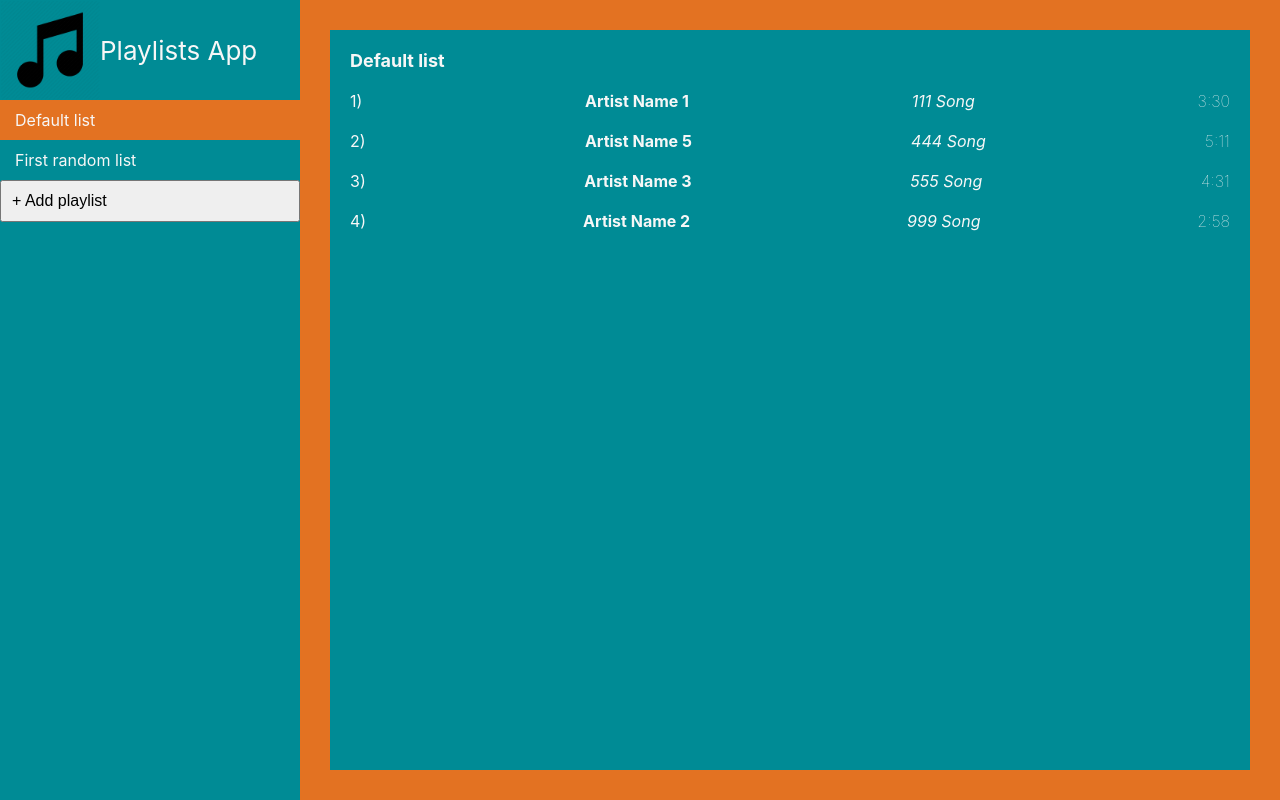
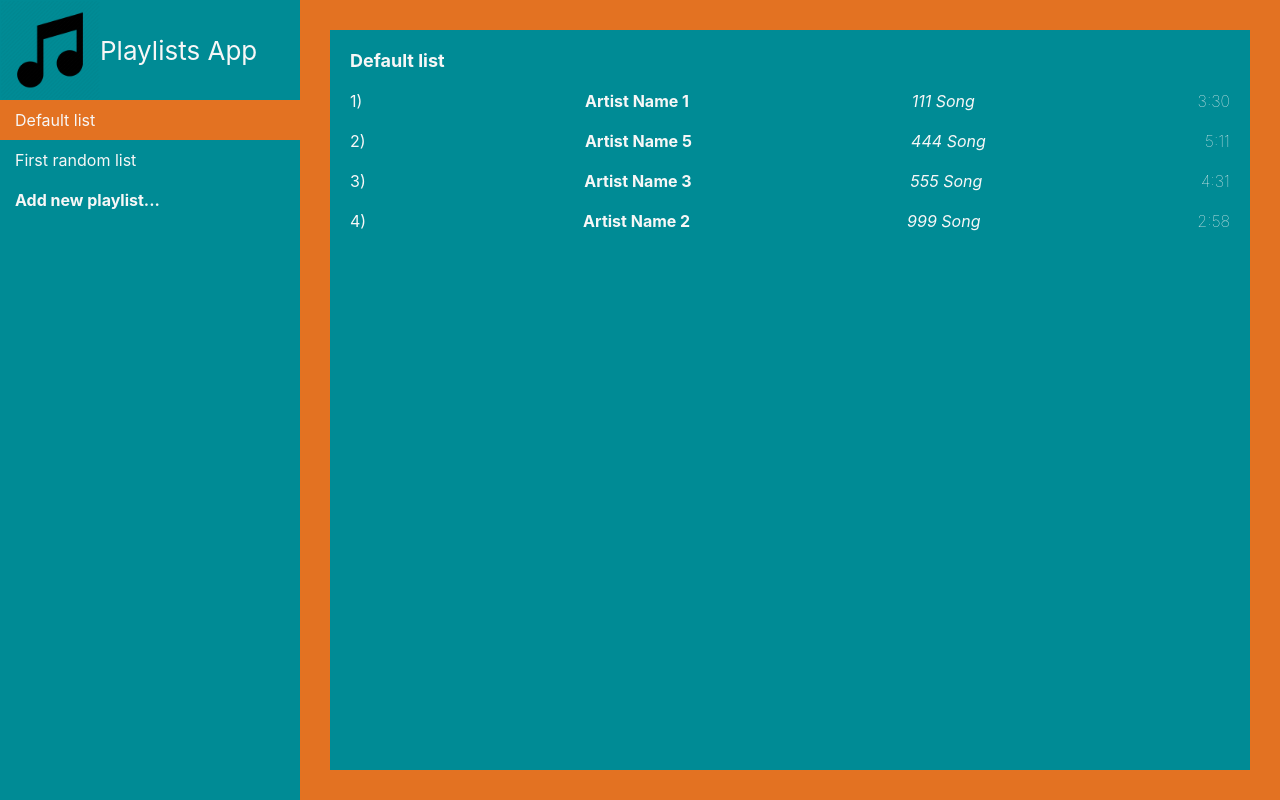
Before and after one commit to ppmazur/playlists, a React app: page / in a window 1280 px wide. Built offline with nearby package versions, Linux system fonts and the light colour scheme.

Commit message:
Styles AddPlaylistButton component

```diff
--- a/src/components/AddPlaylistButton/PlaylistName.js
+++ b/src/components/AddPlaylistButton/PlaylistName.js
@@ -4,23 +4,28 @@ import styled from 'styled-components';
 
 import { addPlaylist } from '../../actions';
 
-
-const Inputs = styled.div`
+const Wrapper = styled.div`
   display: flex;
 `;
 
 const Input = styled.input`
-  padding: 10px;
+  display: inline;
+  width: auto;
+  padding: 10px 15px;
+  border: inherit;
+  background-color: #00979c;
+  outline: none;
+  color: inherit;
+  font-family: inherit;
+  font-size: inherit;
 `;
 
-const CancelBtn = styled.button`
-  padding: 10px;
+const Button = styled.div`
+  padding: 10px 15px;
   cursor: pointer;
-`;
-
-const ConfirmBtn = styled.button`
-  padding: 10px;
-  cursor: pointer;
+  &:hover {
+    background-color: #00979c;
+  }
 `;
 
 const PlaylistName = ({ addPlaylist, onComplete }) => {
@@ -33,19 +38,19 @@ const PlaylistName = ({ addPlaylist, onComplete }) => {
     onComplete();
   };
   return (
-    <Inputs>
+    <Wrapper>
       <Input
         value={name}
         onChange={handleChange}
         autoFocus={true}
       />
-      <CancelBtn onClick={onComplete}>
+      <Button onClick={onComplete}>
         &#10007;
-      </CancelBtn>
-      <ConfirmBtn onClick={handleConfirm}>
+      </Button>
+      <Button onClick={handleConfirm}>
         &#10004;
-      </ConfirmBtn>
-    </Inputs>
+      </Button>
+    </Wrapper>
   );
 };
 
--- a/src/components/AddPlaylistButton/index.js
+++ b/src/components/AddPlaylistButton/index.js
@@ -3,23 +3,26 @@ import styled from 'styled-components';
 
 import PlaylistName from './PlaylistName';
 
-const Button = styled.button`
-  display: flex;
-  justify-content: space-between;
-  padding: 10px;
-  font-size: medium;
+const Button = styled.div`
+  padding: 10px 15px;
   cursor: pointer;
+  font-weight: bolder;
+  &:hover {
+    background-color: #00979c;
+  }
 `;
 
 const AddPlaylistButton = () => {
   const [isActive, setIsActive] = useState(false);
-  return (
-    isActive ?
-      <PlaylistName onComplete={() => setIsActive(false)} /> :
-      <Button onClick={() => setIsActive(!isActive)}>
-        &#43; Add playlist
-      </Button>
-  );
+  return isActive ?
+    <PlaylistName
+      onComplete={() => setIsActive(false)}
+    /> :
+    <Button
+      onClick={() => setIsActive(!isActive)}
+    >
+      Add new playlist...
+    </Button>;
 };
 
 export default AddPlaylistButton;
```
